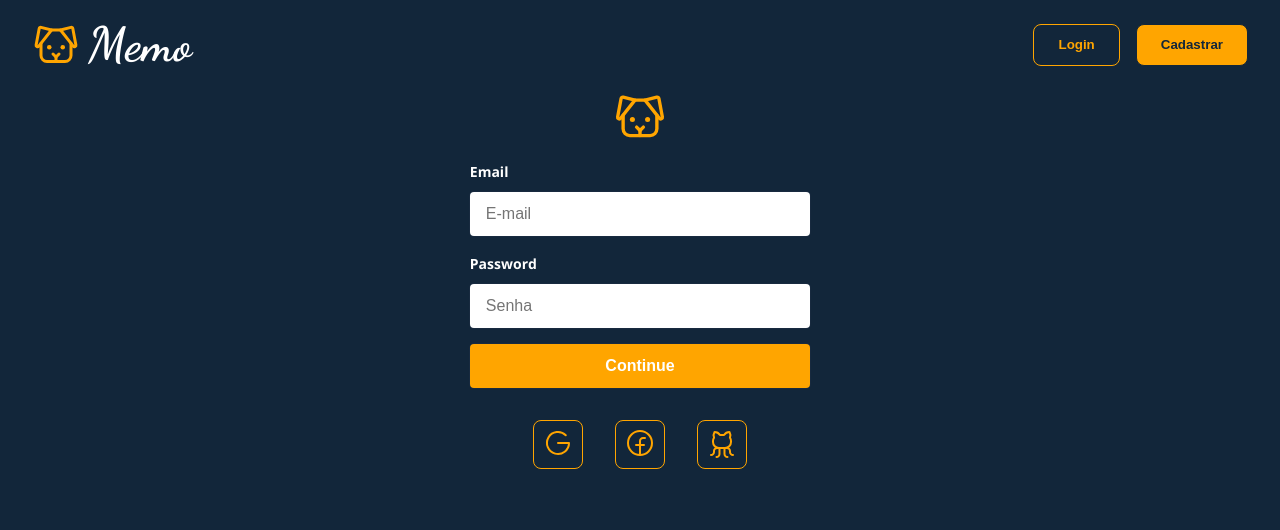
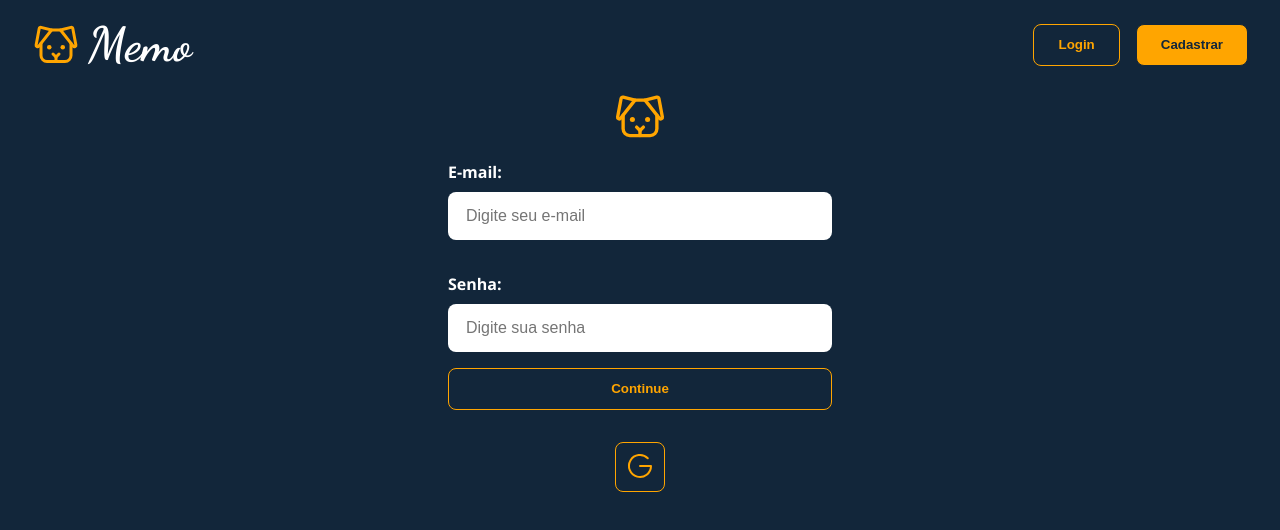
Before and after one commit to ribeirojer/Memo, a React (Vite) app in the folder frontend/: page /login in a window 1280 px wide. Shown: the top 530 px of the page. Built offline with nearby package versions, Linux system fonts and the light colour scheme.

Commit message:
create Input component at frontend

```diff
--- /dev/null
+++ b/frontend/src/components/Input/Input.ts
@@ -0,0 +1,20 @@
+import styled from "styled-components";
+
+export const Wrapper = styled.div`
+  display: flex;
+  flex-direction: column;
+  label {
+    margin: 1rem 0 0.5rem 0;
+    font-weight: 600;
+  }
+  input {
+    font-size: 16px;
+    line-height: 28px;
+    padding: 8px 16px;
+    width: 100%;
+    color: #1a1f36;
+    background-color: rgb(255, 255, 255);
+    border-radius: 0.5rem;
+    border: 2px solid transparent;
+  }
+`;
--- /dev/null
+++ b/frontend/src/components/Input/index.tsx
@@ -0,0 +1,25 @@
+import { Wrapper } from "./Input";
+
+type Props = {
+  type: string;
+  text: string;
+  placeholder: string;
+  handleOnChange: any;
+  value: string;
+};
+
+function Input({ type, text, placeholder, handleOnChange, value }: Props): JSX.Element {
+  return (
+    <Wrapper>
+      <label>{text}:</label>
+      <input
+        type={type}
+        placeholder={placeholder}
+        value={value}
+        onChange={handleOnChange}
+      />
+    </Wrapper>
+  );
+}
+
+export default Input;
--- a/frontend/src/pages/Login.tsx
+++ b/frontend/src/pages/Login.tsx
@@ -1,11 +1,13 @@
-import axios from "axios";
 import { GoogleAuthProvider, signInWithPopup, User } from "firebase/auth";
-import { Dog, FacebookLogo, GithubLogo, GoogleLogo } from "phosphor-react";
+import { Dog, GoogleLogo } from "phosphor-react";
 import { useState } from "react";
 import { useNavigate } from "react-router-dom";
+import { auth } from "../services/firebase";
 import styled from "styled-components";
-import { auth } from "../services/firebase";
 import useAuth from "../hooks/useAuth";
+import Input from "../components/Input";
+import Button from "../components/Button";
+
 type Props = {};
 
 const Wrapper = styled.main`
@@ -13,49 +15,14 @@ const Wrapper = styled.main`
   flex-direction: column;
   align-items: center;
   margin: 0 auto;
-  width: 100%;
-  max-width: 448px;
-  border-radius: 0.5rem;
   form {
+    display: flex;
+    width: 24rem;
+    flex-direction: column;
+    gap: 1rem;
     margin: 0 0 2rem 0;
   }
-  label {
-    margin: 1rem 0 0.5rem 0;
-    font-size: 14px;
-    font-weight: 600;
-    display: block;
-  }
-  input {
-    font-size: 16px;
-    color: #1a1f36;
-    line-height: 28px;
-    padding: 8px 16px;
-    width: 100%;
-    min-height: 44px;
-    border: unset;
-    border-radius: 4px;
-    outline-color: rgb(84 105 212 / 0.5);
-    background-color: rgb(255, 255, 255);
-    box-shadow: rgba(0, 0, 0, 0) 0px 0px 0px 0px,
-      rgba(0, 0, 0, 0) 0px 0px 0px 0px, rgba(0, 0, 0, 0) 0px 0px 0px 0px,
-      rgba(60, 66, 87, 0.16) 0px 0px 0px 1px, rgba(0, 0, 0, 0) 0px 0px 0px 0px,
-      rgba(0, 0, 0, 0) 0px 0px 0px 0px, rgba(0, 0, 0, 0) 0px 0px 0px 0px;
-  }
-  input[type="submit"] {
-    margin: 1rem 0 0 0;
-    background-color: #ffa500;
-    color: #fff;
-    font-weight: 600;
-    cursor: pointer;
-  }
-  input[type="submit"]:hover {
-    background-color: #dd9000;
-  }
-  div {
-    display: flex;
-    gap: 0 2rem;
-  }
-  div button {
+  .google {
     padding: 0.4rem 0.5rem;
     background-color: transparent;
     border: 1px solid #ffa500;
@@ -64,7 +31,7 @@ const Wrapper = styled.main`
     cursor: pointer;
     transition: 0.3s;
   }
-  div button:hover {
+  .google:hover {
     background-color: #ffa500;
     border: 1px solid #ffa500;
     color: #1a1f36;
@@ -113,34 +80,28 @@ const Login = (props: Props) => {
       ) : (
         <Wrapper>
           <Dog size={54} color={"#ffa500"} />
-          <form id="stripe-login" onSubmit={handleSubmit}>
-            <label htmlFor="email">Email</label>
-            <input
-              type="email"
-              placeholder="E-mail"
-              onChange={(e) => setEmail(e.target.value)}
+          <form onSubmit={handleSubmit}>
+            <Input
+              type={"email"}
+              text={"E-mail"}
+              placeholder={"Digite seu e-mail"}
+              handleOnChange={(e: any) => setEmail(e.target.value)}
               value={email}
             />
-            <label htmlFor="password">Password</label>
-            <input
-              type="password"
-              placeholder="Senha"
-              onChange={(e) => setPassword(e.target.value)}
+            <Input
+              type={"password"}
+              text={"Senha"}
+              placeholder={"Digite sua senha"}
+              handleOnChange={(e: any) => setPassword(e.target.value)}
               value={password}
             />
-            <input type="submit" name="submit" value="Continue" />
+            <Button color={"#ffa500"} theme={"#12263a"}>
+              Continue
+            </Button>
           </form>
-          <div>
-            <button onClick={handleGoogleSignin}>
-              <GoogleLogo size={32} />
-            </button>
-            <button onClick={handleGoogleSignin}>
-              <FacebookLogo size={32} />
-            </button>
-            <button onClick={handleGoogleSignin}>
-              <GithubLogo size={32} />
-            </button>
-          </div>
+          <button className="google" onClick={handleGoogleSignin}>
+            <GoogleLogo size={32} />
+          </button>
         </Wrapper>
       )}
     </div>
```
Also changed, not shown: frontend/src/components/Button/Button.ts (indentation only).
